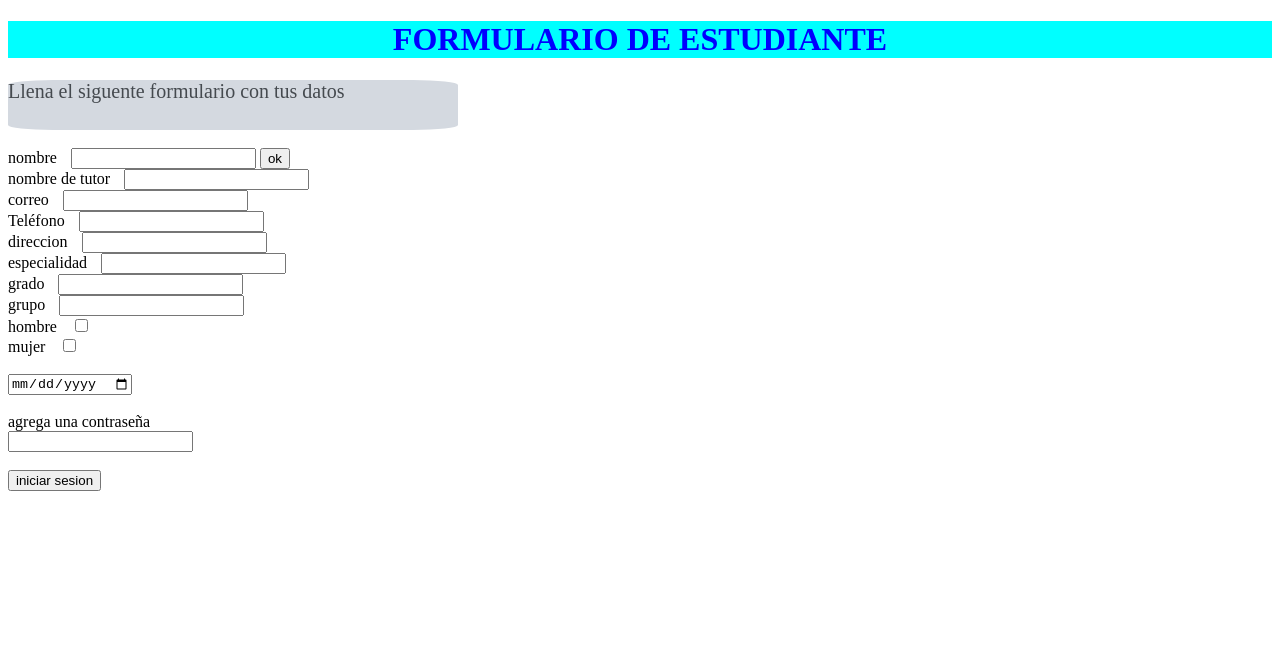
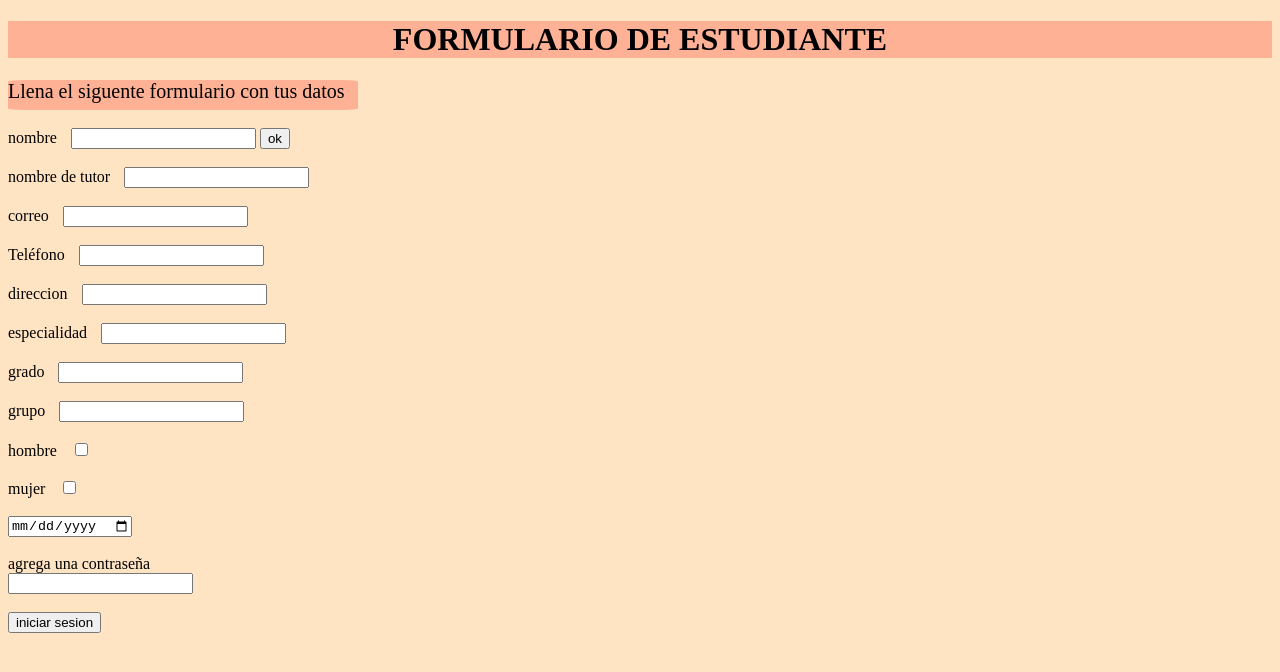
Before and after one commit to larisa-noriega-vidal/Web, a plain HTML site: page 1p/Practica4.html in a window 1280 px wide. Drawn offline with Linux system fonts and the light colour scheme.

Commit message:
Cambios esteticos
se le puso color al body
se le agregaron colores nuevos
cambios de pixeles en algunas areas

```diff
--- a/1p/css/cssp4.css
+++ b/1p/css/cssp4.css
@@ -1,19 +1,22 @@
 h1 {
-    color: blue;
-    background-color: aqua;
+    color: black;
+    background-color: rgb(255, 177, 149);
     text-align: center;
     text-transform: uppercase;
 }
 .areaBonita {
     border: 1px;
-    border-radius: 10%;
-    background-color: #d4d9e0 ;
-    color: #454a4f ;
-    height: 50px;
-    width: 450px;
+    border-radius: 5%;
+    background-color: rgb(255, 177, 149);
+    color: black ;
+    height: 30px;
+    width: 350px;
     font-size:20px;
 
 }
 label {
     padding-right: 10px;
 }
+body {
+    background-color: bisque;
+}
```
Also changed, not shown: 1p/Practica4.html (+9 -0 lines).
